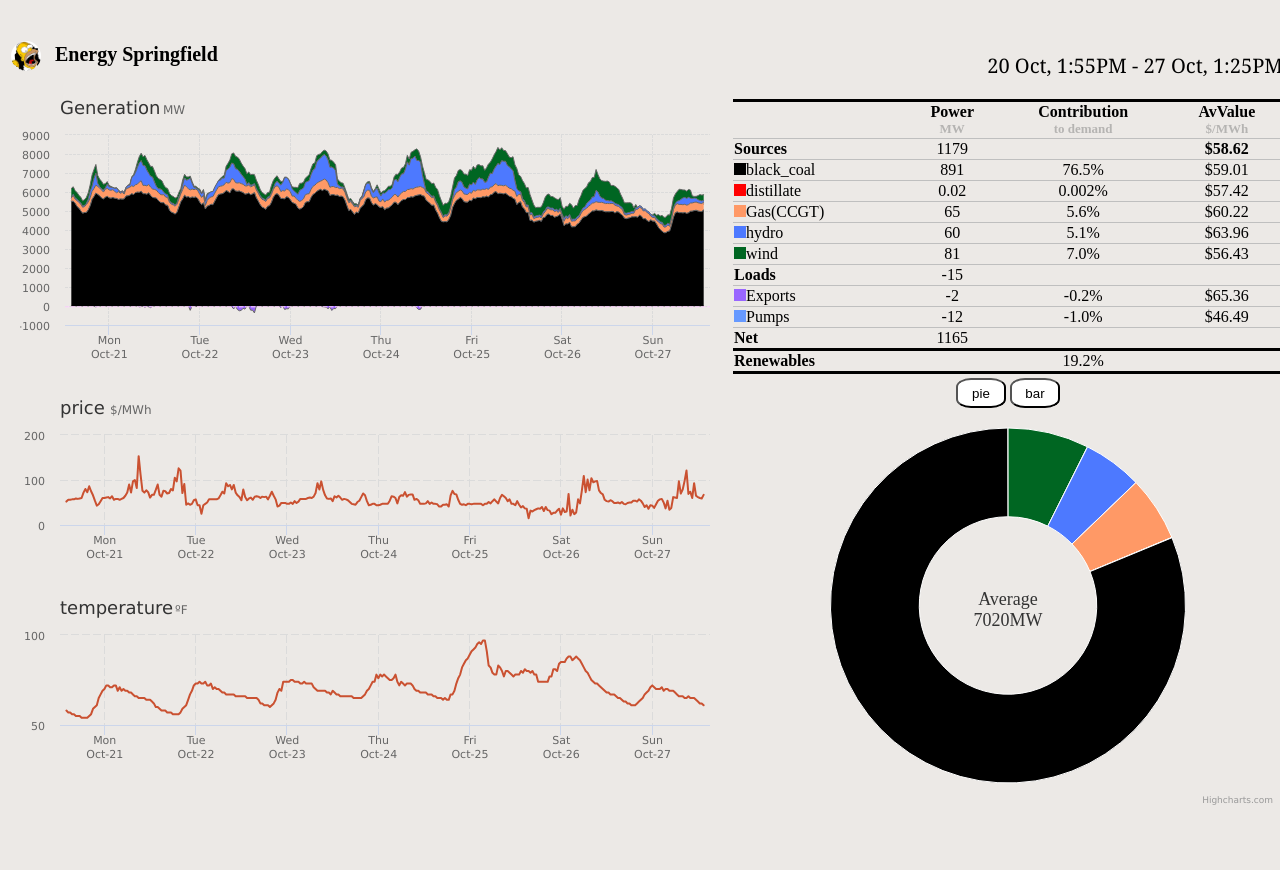
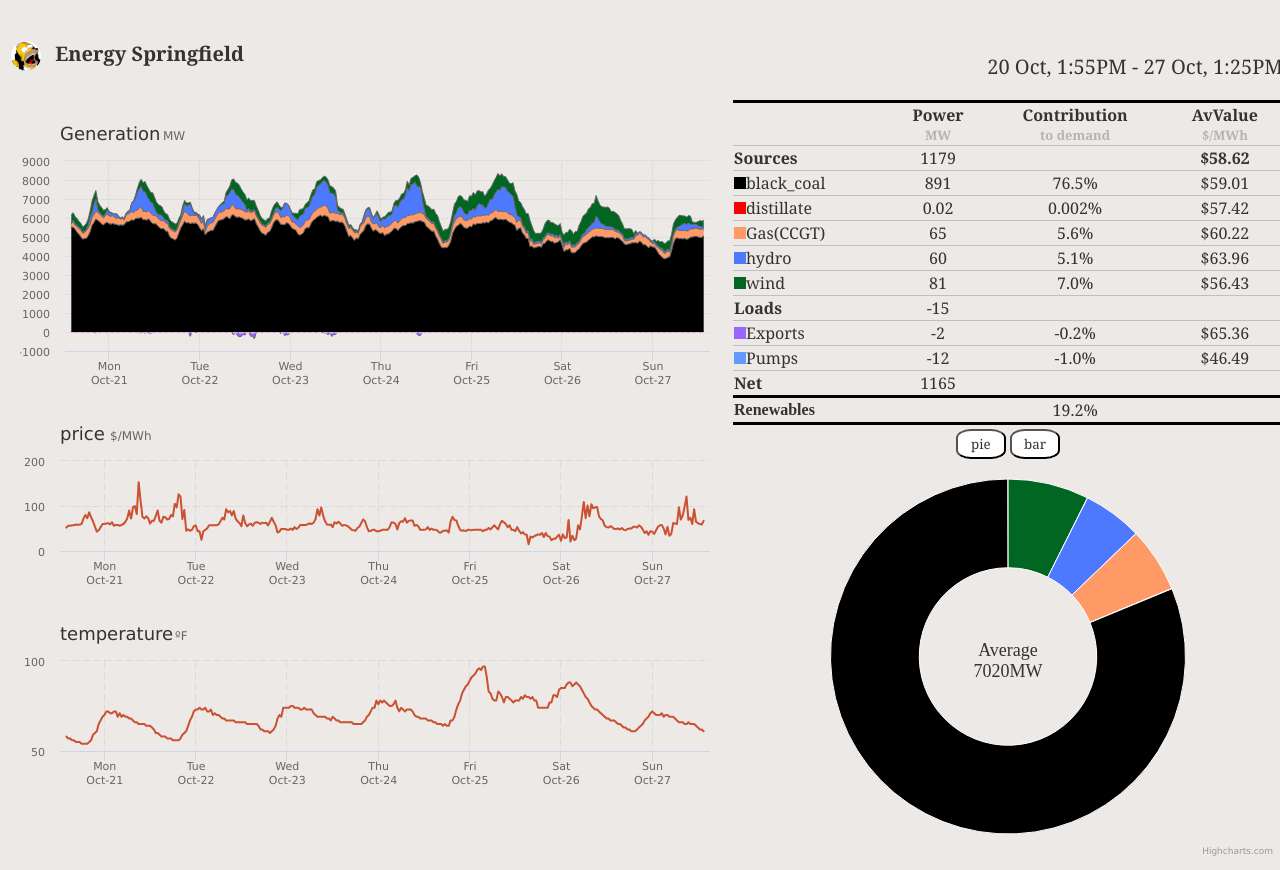
Before and after one commit to michelleliu1027/DSC106-ASSIGNMENT3, a plain HTML site: page index.html in a window 1280 px wide. Before the commit the page ends 819 px from the top, so only its background shows below. Drawn offline with Linux system fonts and the light colour scheme.

Commit message:
Add files via upload

```diff
--- a/index.html
+++ b/index.html
@@ -47,78 +47,78 @@
                <p id = "time" style = "text-align: right;font-family:IBM Plex Serif,Georgia,Times New Roman,Times,serif;font-size:20px;" >20 Oct, 1:55PM - 27 Oct, 1:25PM</p>
                <table   class = 'dynamicTable'>
                      <tr class = 'titles'>
-                           <th> </th>
-                           <th >Power<br><t style = "color:gray; opacity: 0.5; font-size: 13px; text-align:right">MW</t></th>
-                           <th >Contribution<br><t style = "color:gray; opacity: 0.5; font-size: 13px; text-align:right">to demand</t></th>
-                           <th >AvValue<br><t style = "color:gray; opacity: 0.5; font-size: 13px; text-align:right">$/MWh</t></th>
+                           <th rows> </th>
+                           <th rows>Power<br><t style = "font-family:IBM Plex Serif,Georgia,Times New Roman,Times,serif; color:gray; opacity: 0.5; font-size: 13px; text-align:right">MW</t></th>
+                           <th rows>Contribution<br><t style = "font-family:IBM Plex Serif,Georgia,Times New Roman,Times,serif; color:gray; opacity: 0.5; font-size: 13px; text-align:right">to demand</t></th>
+                           <th rows>AvValue<br><t style = "font-family:IBM Plex Serif,Georgia,Times New Roman,Times,serif; color:gray; opacity: 0.5; font-size: 13px; text-align:right">$/MWh</t></th>
                      </tr>
                      <tr>
                            <th class = "firstCol">Sources</th>
-                           <td>1179</td>
-                           <td>  </td>
-                           <td><b>$58.62</b></td>
+                           <td class = "rows">1179</td>
+                           <td class = "rows">  </td>
+                           <td class = "rows"><b>$58.62</b></td>
                      </tr>
 
                      <tr>
                            <td class = "firstCol"><span class='one'></span>black_coal</td>
-                           <td>891</td>
-                           <td>76.5%</td>
-                           <td>$59.01</td>
+                           <td class = "rows">891</td>
+                           <td class = "rows">76.5%</td>
+                           <td class = "rows">$59.01</td>
 
                      </tr>
                      <tr>
                            <td class = "firstCol"><span class='two'></span>distillate</td>
-                           <td>0.02</td>
-                           <td>0.002%</td>
-                           <td>$57.42</td>
+                           <td class = "rows">0.02</td>
+                           <td class = "rows">0.002%</td>
+                           <td class = "rows">$57.42</td>
                      </tr>
                      <tr>
                            <td class = "firstCol"><span class='three'></span>Gas(CCGT)</td>
-                           <td>65</td>
-                           <td>5.6%</td>
-                           <td>$60.22</td>
+                           <td class = "rows">65</td>
+                           <td class = "rows">5.6%</td>
+                           <td class = "rows">$60.22</td>
                      </tr>
                      <tr>
                            <td class = "firstCol"><span class='four'></span>hydro</td>
-                           <td>60</td>
-                           <td>5.1%</td>
-                           <td>$63.96</td>
+                           <td class = "rows">60</td>
+                           <td class = "rows">5.1%</td>
+                           <td class = "rows">$63.96</td>
                      </tr>
                      <tr>
                            <td class = "firstCol"><span class='five'></span>wind</td>
-                           <td>81</td>
-                           <td>7.0%</td>
-                           <td>$56.43</td>
+                           <td class = "rows">81</td>
+                           <td class = "rows">7.0%</td>
+                           <td class = "rows">$56.43</td>
                      </tr>
                      <tr>
                            <th class = "firstCol">Loads</td>
-                           <td>-15</td>
-                           <td>  </td>
-                           <td>  </td>
+                           <td class = "rows">-15</td>
+                           <td class = "rows">  </td>
+                           <td class = "rows">  </td>
                      </tr>
                      <tr>
                            <td class = "firstCol"><span class='six'></span>Exports</td>
-                           <td>-2</td>
-                           <td>-0.2%</td>
-                           <td>$65.36</td>
+                           <td class = "rows">-2</td>
+                           <td class = "rows">-0.2%</td>
+                           <td class = "rows">$65.36</td>
                      </tr>
                      <tr>
                            <td class = "firstCol"><span class='seven'></span>Pumps</td>
-                           <td>-12</td>
-                           <td>-1.0%</td>
-                           <td>$46.49</td>
+                           <td class = "rows">-12</td>
+                           <td class = "rows">-1.0%</td>
+                           <td class = "rows">$46.49</td>
                      </tr>
                      <tr>
                            <th class = "firstCol">Net</td>
-                           <td>1165</td>
-                           <td>  </td>
-                           <td>  </td>
+                           <td class = "rows">1165</td>
+                           <td class = "rows">  </td>
+                           <td class = "rows">  </td>
                      </tr>
                      <tr>
                            <th class = "firstCol">Renewables</td>
-                           <td> </td>
-                           <td>19.2%</td>
-                           <td> </td>
+                           <td class = "rows"> </td>
+                           <td class = "rows">19.2%</td>
+                           <td class = "rows"> </td>
                      </tr>
                   </table>
          </div>
--- a/main.css
+++ b/main.css
@@ -1,21 +1,22 @@
+head{
+    background-color: #ece9e6;
+    font-family:IBM Plex Serif,Georgia,Times New Roman,Times,serif;
+}
 body{
-    background-color: #ece9e6
+    background-color: #ece9e6;
+    font-family:IBM Plex Serif,Georgia,Times New Roman,Times,serif;
+    color: #333
 }
 #sharedGrid{
     width: 800px;
     /* margin-top: 80%; */
     padding: 10px;
-    background-color: #ece9e6
+    background-color: #ece9e6;
+    font-family:IBM Plex Serif,Georgia,Times New Roman,Times,serif;
+
 
 }
 
-/* #headPicText {
-    width: 90%;
-    margin-left: 5%;
-    border: none;
-    margin-bottom: 10px;
-    margin-top: 10px;
-} */
 
 #simpson{
     border-radius: 50%;
@@ -30,7 +31,9 @@ body{
     position: relative;
     left: 10px;
     top:20px;
-    font-size: 20px
+    font-size: 20px;
+    font-family:IBM Plex Serif,Georgia,Times New Roman,Times,serif;
+
 }
 
 
@@ -39,12 +42,17 @@ body{
     min-width: 700px;
     height: 300px;
     margin: 0 auto;
+    font-family:IBM Plex Serif,Georgia,Times New Roman,Times,serif;
+    color:#333
 
 }
+
 .chart1{
     min-width: 320px;
     height: 200px;
     margin: 0 auto;
+    font-family:IBM Plex Serif,Georgia,Times New Roman,Times,serif;
+    color:#333
 }
 
 .chart2{
@@ -52,6 +60,8 @@ body{
     min-width: 320px;
     height: 200px;
     margin: 0 auto;
+    font-family:IBM Plex Serif,Georgia,Times New Roman,Times,serif;
+    color:#333
 }
 
 .barGrid{
@@ -66,6 +76,9 @@ body{
     width: 50px;
     height: 30px;
     float: center;
+    color:#333;
+    font-family:IBM Plex Serif,Georgia,Times New Roman,Times,serif;
+
 
 }
 #pieBotton:focus {
@@ -79,6 +92,8 @@ body{
     /* margin: 0 auto; */
     width: 50px;
     height: 30px;
+    color:#333;
+    font-family:IBM Plex Serif,Georgia,Times New Roman,Times,serif;
 }
 #barBotton:focus {
     background:#CA5131;
@@ -102,7 +117,13 @@ body{
 
 .firstCol{
     text-align: left;
+    font-family:IBM Plex Serif,Georgia,Times New Roman,Times,serif;
+    color: #333
 
+}
+.rows{
+    font-family:IBM Plex Serif,Georgia,Times New Roman,Times,serif;
+    color: #333
 }
 
 .dynamicTable tr:first-child th {
@@ -131,6 +152,7 @@ table.dynamicTable tr:nth-child(3) span{
 }
 
 
+
 table.dynamicTable tr:nth-child(4) span{
     width: 12px; height: 12px; background:red;  display:inline-block; margin-right:px
 }
--- a/main.js
+++ b/main.js
@@ -647,7 +647,11 @@
                             style:{
                                 fontSize: '18px',
                                 fontFamily:"Times New Roman",
+                                color: '#333'
                             }
+                        },
+                        tooltip:{
+                            enabled:false
                         },
                         legend: false,
                         series: [{
@@ -693,7 +697,9 @@
                 title: {
                     text: null
                 },
-                visible: true
+                visible: true,
+                fontFamily:"Times New Roman",
+                color:'#333'
             },
             yAxis: {
                 visible:false
@@ -716,6 +722,7 @@
 
                 }
             }
+
         },
             series: [{
                 data: [{y: tot_black_coal / total, color: '#000000'},
```
Also changed, not shown: 1 other file.
